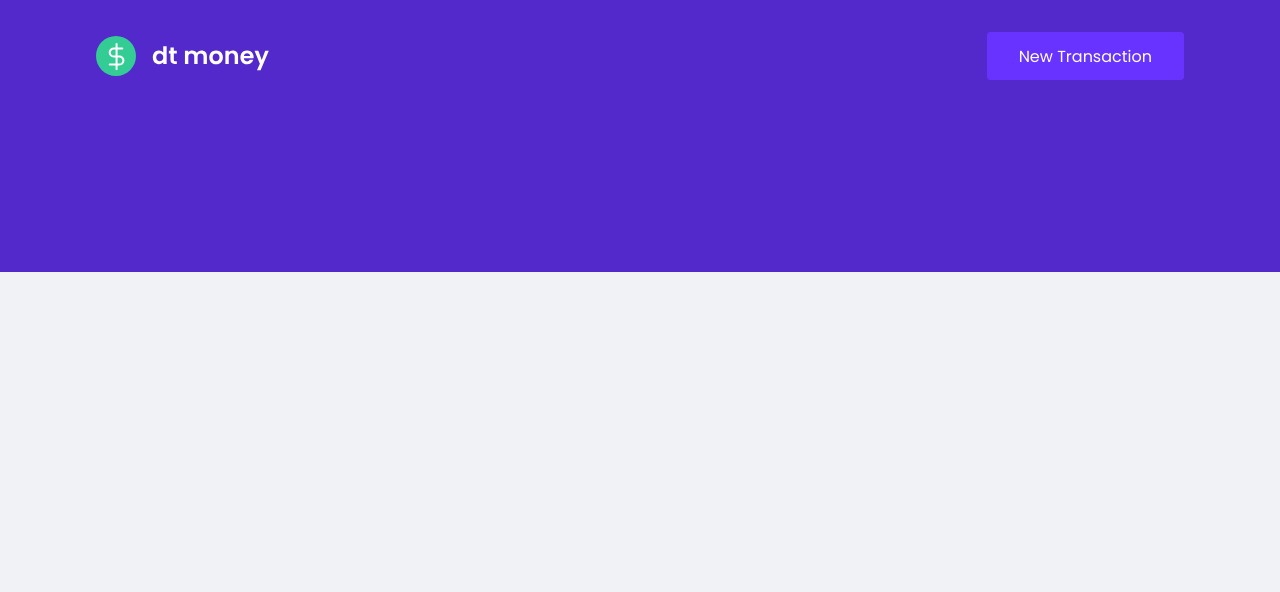
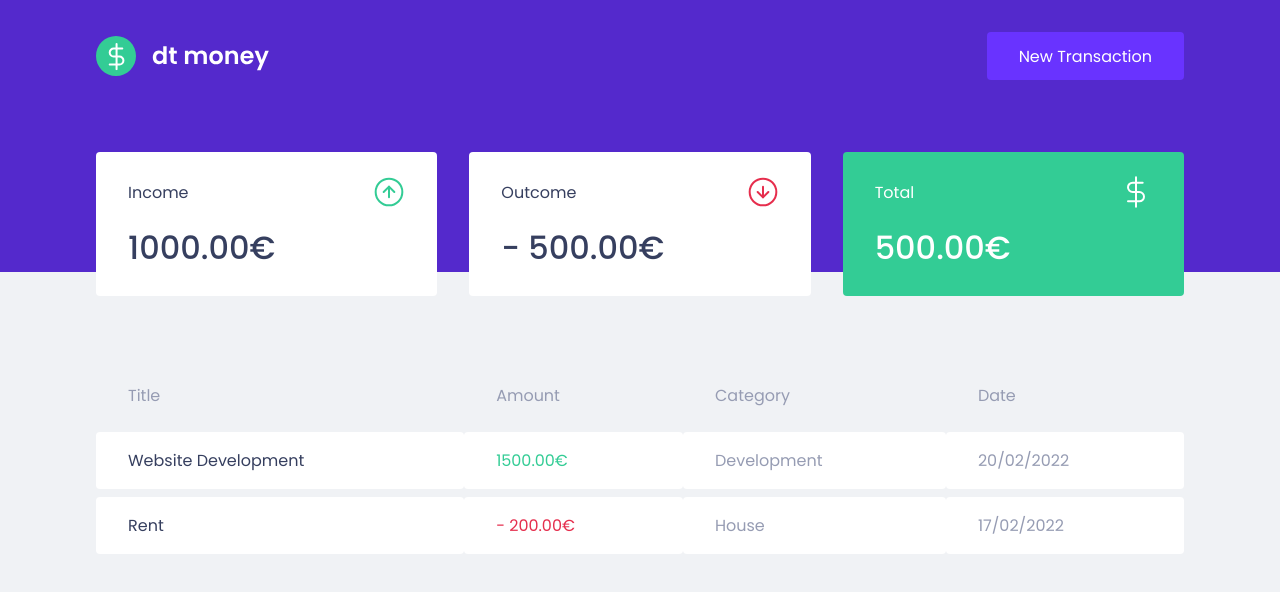
Before and after one commit to ruiamcosta/dtmoney, a React (Create React App) app: page / in a window 1280 px wide. Shown: the top 592 px of the page. Built offline with nearby package versions, Linux system fonts and the light colour scheme.

Commit message:
Add Summary component, TransactionsTable component and styles

```diff
--- a/public/index.html
+++ b/public/index.html
@@ -12,7 +12,7 @@
 		<title>dtmoney</title>
 
 		<link
-			href="https://fonts.googleapis.com/css2?family=Poppins:wght@400;600&display=swap"
+			href="https://fonts.googleapis.com/css2?family=Poppins:wght@400;500;600&display=swap"
 			rel="stylesheet"
 		/>
 	</head>
--- a/src/App.tsx
+++ b/src/App.tsx
@@ -1,3 +1,4 @@
+import { Dashboard } from './components/Dashboard';
 import { Header } from './components/Header';
 import { GlobalStyle } from './styles/global';
 
@@ -5,6 +6,7 @@
 	return (
 		<>
 			<Header />
+			<Dashboard />
 			<GlobalStyle />
 		</>
 	);
--- /dev/null
+++ b/src/components/Dashboard/index.tsx
@@ -0,0 +1,13 @@
+import { Summary } from '../Summary';
+import { TransactionsTable } from '../TransactionsTable';
+
+import { Container } from './styles';
+
+export function Dashboard() {
+	return (
+		<Container>
+			<Summary />
+			<TransactionsTable />
+		</Container>
+	);
+}
--- /dev/null
+++ b/src/components/Dashboard/styles.ts
@@ -0,0 +1,7 @@
+import styled from 'styled-components';
+
+export const Container = styled.main`
+	max-width: 1120px;
+	margin: 0 auto;
+	padding: 2.5rem 1rem;
+`;
--- /dev/null
+++ b/src/components/Summary/index.tsx
@@ -0,0 +1,35 @@
+import incomeImg from '../../assets/income.svg';
+import outcomeImg from '../../assets/outcome.svg';
+import totalImg from '../../assets/total.svg';
+
+import { Container } from './styles';
+
+export function Summary() {
+	return (
+		<Container>
+			<div>
+				<header>
+					<p>Income</p>
+					<img src={incomeImg} alt='Income' />
+				</header>
+				<strong>1000.00€</strong>
+			</div>
+
+			<div>
+				<header>
+					<p>Outcome</p>
+					<img src={outcomeImg} alt='Outcome' />
+				</header>
+				<strong>- 500.00€</strong>
+			</div>
+
+			<div className='highlight-background'>
+				<header>
+					<p>Total</p>
+					<img src={totalImg} alt='Total' />
+				</header>
+				<strong>500.00€</strong>
+			</div>
+		</Container>
+	);
+}
--- /dev/null
+++ b/src/components/Summary/styles.ts
@@ -0,0 +1,34 @@
+import styled from 'styled-components';
+
+export const Container = styled.div`
+	display: grid;
+	grid-template-columns: repeat(3, 1fr);
+	gap: 2rem;
+	margin-top: -10rem;
+
+	div {
+		background: var(--shape);
+		padding: 1.5rem 2rem;
+		border-radius: 0.25rem;
+		color: var(--text-title);
+
+		header {
+			display: flex;
+			align-items: center;
+			justify-content: space-between;
+		}
+
+		strong {
+			display: block;
+			margin-top: 1rem;
+			font-size: 2rem;
+			font-weight: 500;
+			line-height: 3rem;
+		}
+
+		&.highlight-background {
+			background: var(--green);
+			color: #fff;
+		}
+	}
+`;
--- /dev/null
+++ b/src/components/TransactionsTable/index.tsx
@@ -0,0 +1,34 @@
+import { Container } from './styles';
+
+export function TransactionsTable() {
+	return (
+		<Container>
+			<table>
+				<thead>
+					<tr>
+						<th>Title</th>
+						<th>Amount</th>
+						<th>Category</th>
+						<th>Date</th>
+					</tr>
+				</thead>
+
+				<tbody>
+					<tr>
+						<td>Website Development</td>
+						<td className='deposit'>1500.00€</td>
+						<td>Development</td>
+						<td>20/02/2022</td>
+					</tr>
+
+					<tr>
+						<td>Rent</td>
+						<td className='withdraw'>- 200.00€</td>
+						<td>House</td>
+						<td>17/02/2022</td>
+					</tr>
+				</tbody>
+			</table>
+		</Container>
+	);
+}
--- /dev/null
+++ b/src/components/TransactionsTable/styles.ts
@@ -0,0 +1,38 @@
+import styled from 'styled-components';
+
+export const Container = styled.div`
+	margin-top: 4rem;
+
+	table {
+		width: 100%;
+		border-spacing: 0 0.5rem;
+
+		th {
+			color: var(--text-body);
+			font-weight: 400;
+			padding: 1rem 2rem;
+			text-align: left;
+			line-height: 1.5rem;
+		}
+
+		td {
+			padding: 1rem 2rem;
+			border: 0;
+			background: var(--shape);
+			color: var(--text-body);
+			border-radius: 0.25rem;
+
+			&:first-child {
+				color: var(--text-title);
+			}
+
+			&.deposit {
+				color: var(--green);
+			}
+
+			&.withdraw {
+				color: var(--red);
+			}
+		}
+	}
+`;
--- a/src/styles/global.ts
+++ b/src/styles/global.ts
@@ -4,11 +4,11 @@
   :root {
     --red: #e52e4d;
     --blue: #5429cc;
-
+    --green: #33cc95;
     --blue-light: #6933ff;
 
-    --text-title: #363f5f;
-    --text-body: ##969cb3;
+    --text-body:  #969CB3;
+    --text-title: #363F5F;
 
     --background: #f0f2f5;
     --shape: #fff;
```
